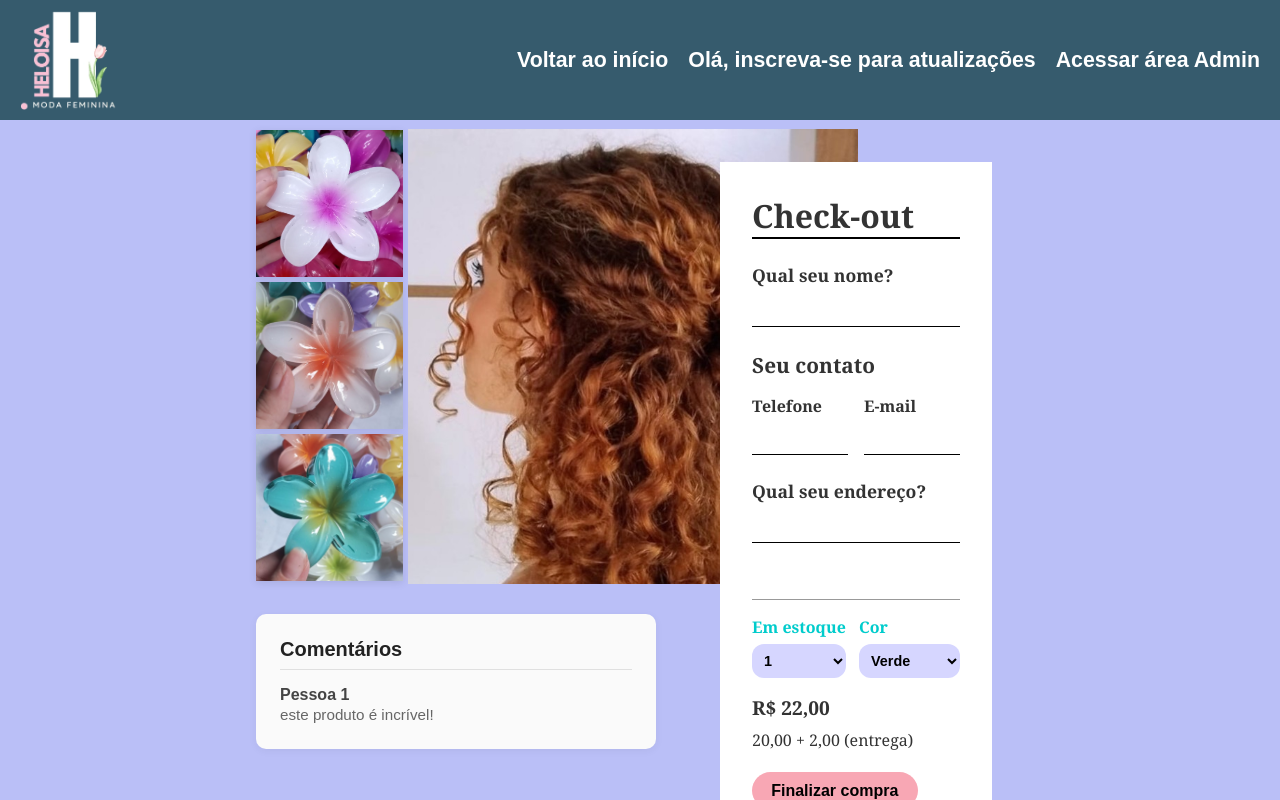
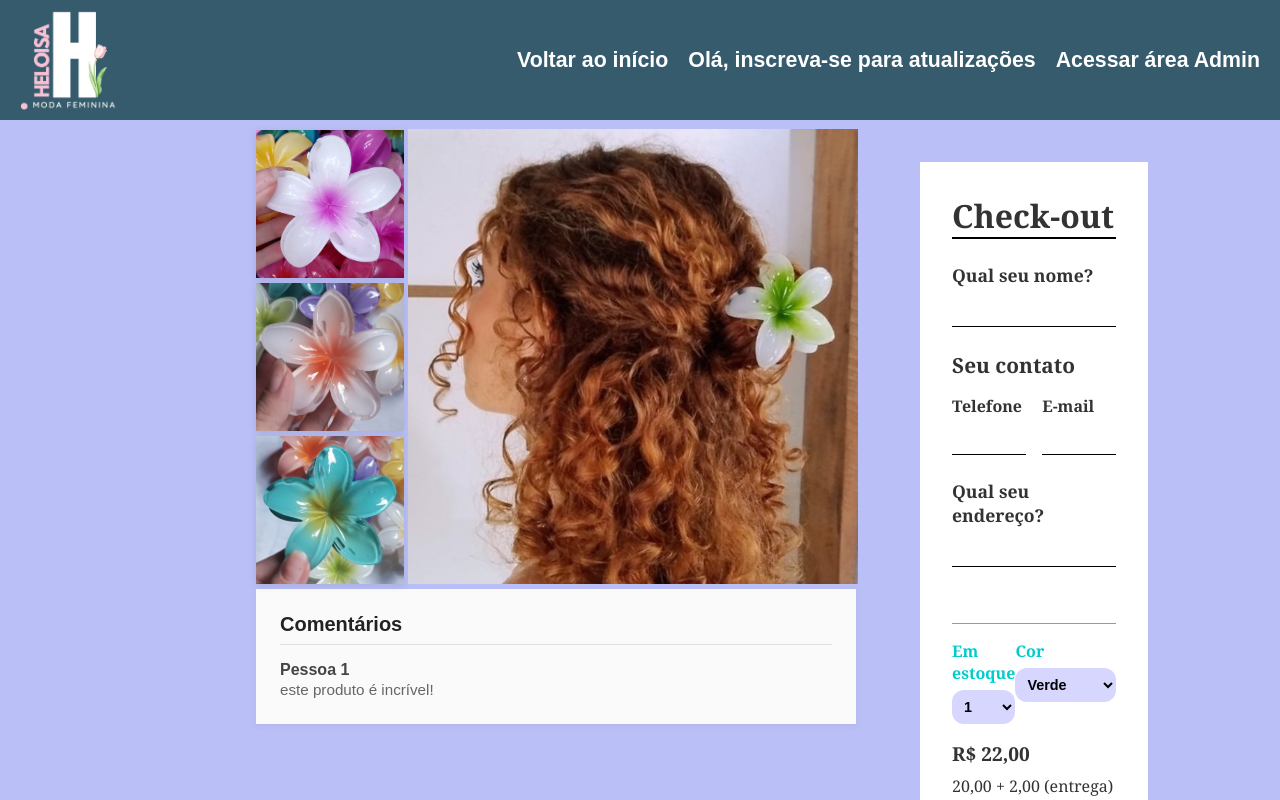
Before and after one commit to MW-Limah/HeloisaWebstore, a Next.js app: page /checkout in a window 1280 px wide. Built offline with nearby package versions, Linux system fonts and the light colour scheme.

Commit message:
Comments
Ajustei o comments

```diff
--- a/src/app/checkout/checkout.module.css
+++ b/src/app/checkout/checkout.module.css
@@ -48,32 +48,15 @@
 .imageFocused img {
     max-width: 100%;
     max-height: 455px;
-
     object-fit: cover;
-}
-
-/* Animação ao trocar imagem */
-@keyframes fadeIn {
-    from {
-        opacity: 0;
-        transform: scale(0.98);
-    }
-    to {
-        opacity: 1;
-        transform: scale(1);
-    }
-}
-
-.fadeIn {
-    animation: fadeIn 0.3s ease-in-out;
 }
 
 /* Comentários */
 .comments {
     background-color: #fafafa;
-    margin-top: 2rem;
+    margin-top: 5px;
     padding: 1.5rem;
-    border-radius: 10px;
+    width: 600px;
     box-shadow: 0 2px 8px rgba(0, 0, 0, 0.05);
 }
 
--- a/src/app/checkout/page.tsx
+++ b/src/app/checkout/page.tsx
@@ -31,8 +31,8 @@ export default function CheckOut() {
                                 <Image
                                     key={index}
                                     src={src}
-                                    width={147}
-                                    height={147}
+                                    width={148}
+                                    height={148}
                                     alt={`Imagem ${index + 1}`}
                                     onClick={() => handleImageClick(src, index)}
                                     style={{
@@ -40,18 +40,11 @@ export default function CheckOut() {
                                         border: src === highlighted ? '2px solid #333' : 'none',
                                         transition: 'transform 0.2s ease',
                                     }}
-                                    className={styles.fadeIn}
                                 />
                             ))}
                         </div>
                         <div className={styles.imageFocused}>
-                            <Image
-                                src={highlighted}
-                                width={500}
-                                height={500}
-                                alt="Imagem em destaque"
-                                className={styles.fadeIn}
-                            />
+                            <Image src={highlighted} width={500} height={500} alt="Imagem em destaque" />
                         </div>
                     </div>
 
```
